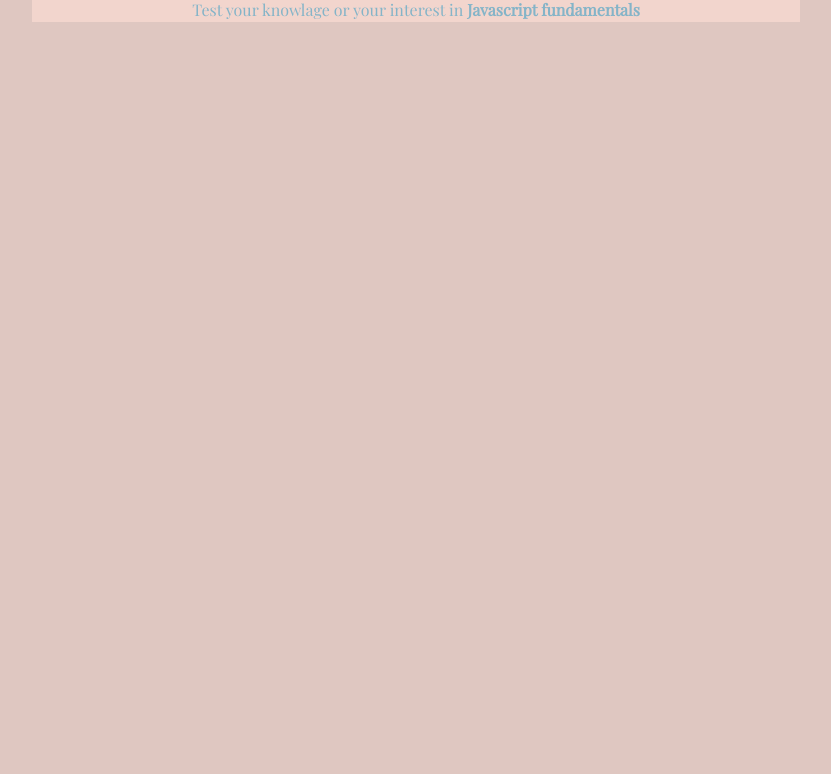
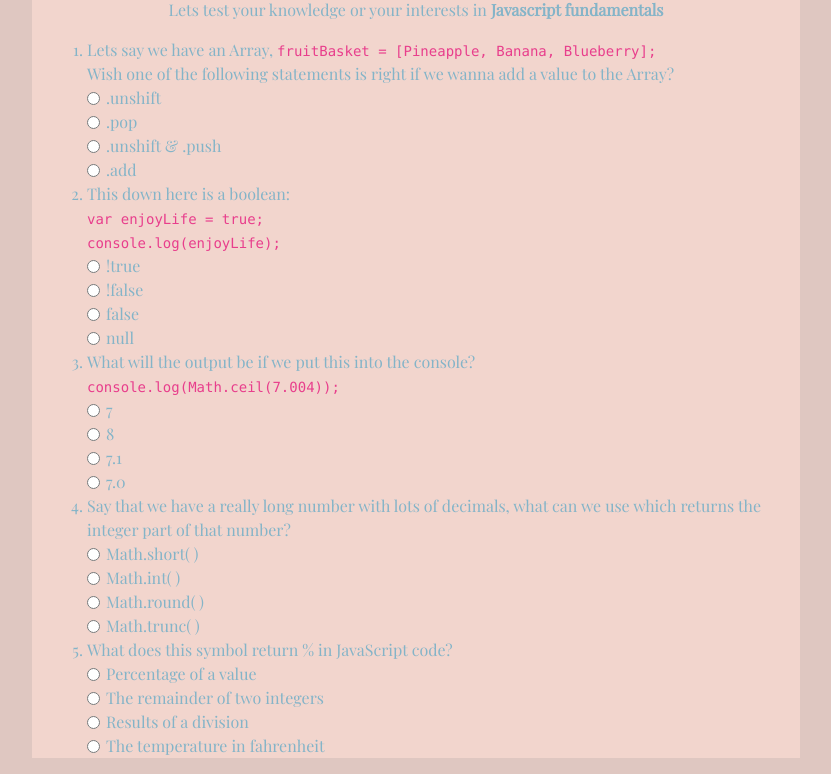
Before and after one commit to CharlotteAneriksson/donutQuiz, a plain HTML site: page index.html in a window 1280 px wide. Shown: the part 58-832 px from the top of the page, without its empty margins (224-1055 px from the left). Before the commit the page ends 800 px from the top, so only its background shows below. Drawn offline with nearby package versions, Linux system fonts and the light colour scheme.

Commit message:
updated quiz

```diff
--- a/css/style.css
+++ b/css/style.css
@@ -12,3 +12,12 @@ body{
     background-color:#f2d5cd;
     color:#84b4c8;
 }
+ol li input, ol li span{
+    float:left;
+}
+ol li input{
+    margin:6px 6px 0 0;
+}
+ol li{
+    text-align:left;
+}
--- a/index.html
+++ b/index.html
@@ -9,16 +9,69 @@
     <link href="https://fonts.googleapis.com/css?family=Playfair+Display&display=swap" rel="stylesheet">
     <link rel="stylesheet" href="https://stackpath.bootstrapcdn.com/bootstrap/4.3.1/css/bootstrap.min.css" type="text/css" />
     <link rel="stylesheet" href="css/style.css" type="text/css" >
-    <script type="text/javascript" src="scripts/script.js"></script>
+    <script type="text/javascript" src="scripts/main.js"></script>
 </head>
 <body>
     <div class="container text-center">
         <header>
-            <h1 class="text-capitalize">the unicornized javascript quiz</h1>
-            <p>Test your knowlage or your interest in <strong>Javascript fundamentals</strong></p>
+            <h1 class="text-capitalize">the donutified javascript quiz</h1>
+            <p>Lets test your knowledge or your interests in <strong>Javascript fundamentals</strong></p>
         </header>
-        <section>
 
+        <section class="questions">
+            <form id="quiz" name="quiz">
+                <ol>
+                    <li>
+                        Lets say we have an Array, <code>fruitBasket = [Pineapple, Banana, Blueberry];</code><br />
+                        Wish one of the following statements is right if we wanna add a value to the Array?<br />
+
+                        <input type="radio" id="multiAnswere" name="question1" value="unshift"/><span>.unshift</span><br />
+                        <input type="radio" id="multiAnswere" name="question1" value="pop"/><span>.pop</span><br />
+                        <input type="radio" id="multiAnswere" name="question1" value="unshiftPush"/><span>.unshift & .push</span><br />
+                        <input type="radio" id="multiAnswere" name="question1" value="add"/><span>.add</span><br />
+                    </li>
+                    <li>
+                        This down here is a boolean: <br />
+                        <code>var enjoyLife = true;</code><br />
+                        <code>console.log(enjoyLife);</code><br />
+
+                        <input type="radio" id="multiAnswere" name="question2" value="!true"/><span>!true</span><br />
+                        <input type="radio" id="multiAnswere" name="question2" value="!false"/><span>!false</span><br />
+                        <input type="radio" id="multiAnswere" name="question2" value="false"/><span>false</span><br />
+                        <input type="radio" id="multiAnswere" name="question2" value="null"/><span>null</span><br />
+                    </li>
+                    <li>
+                        What will the output be if we put this into the console?<br />
+                        <code>console.log(Math.ceil(7.004));</code><br />
+
+                       <input type="radio" id="multiAnswere" name="question3" value="7"/><span>7</span><br />
+                       <input type="radio" id="multiAnswere" name="question3" value="8"/><span>8</span><br />
+                       <input type="radio" id="multiAnswere" name="question3" value="7.1"/><span>7.1</span><br />
+                       <input type="radio" id="multiAnswere" name="question3" value="7.0"/><span>7.0</span><br />
+                    </li>
+                    <li>
+                        Say that we have a really long number with lots of decimals, what can we use which returns the integer part of that number?<br />
+
+                       <input type="radio" id="multiAnswere" name="question4" value="Math.short"/><span>Math.short&#40; &#41;</span><br />
+                       <input type="radio" id="multiAnswere" name="question4" value="Math.int"/><span>Math.int&#40; &#41;</span><br />
+                       <input type="radio" id="multiAnswere" name="question4" value="Math.round"/><span>Math.round&#40; &#41;</span><br />
+                       <input type="radio" id="multiAnswere" name="question4" value="Math.trunc"/><span>Math.trunc&#40; &#41;</span><br />
+                    </li>
+                    <li>
+                        What does this symbol return &#37; in JavaScript code?<br />
+
+                       <input type="radio" id="multiAnswere" name="question4" value="percentage"/><span></span>Percentage of a value</span><br />
+                       <input type="radio" id="multiAnswere" name="question4" value="remainder"/><span></span>The remainder of two integers</span><br />
+                       <input type="radio" id="multiAnswere" name="question4" value="division"/><span></span>Results of a division</span><br />
+                       <input type="radio" id="multiAnswere" name="question4" value="fahrenheit"/><span></span>The temperature in fahrenheit</span><br />
+                    </li>
+                </ol>
+
+
+
+
+
+            </form>
         </section>
     </div>
 </body>
```
Also changed, not shown: img/0-5.png (added), img/1-5.png (added), img/2-5.png (added), img/3-5.png (added), img/4-5.png (added), img/5-5.png (added), scripts/main.js (added), scripts/script.js (deleted).
